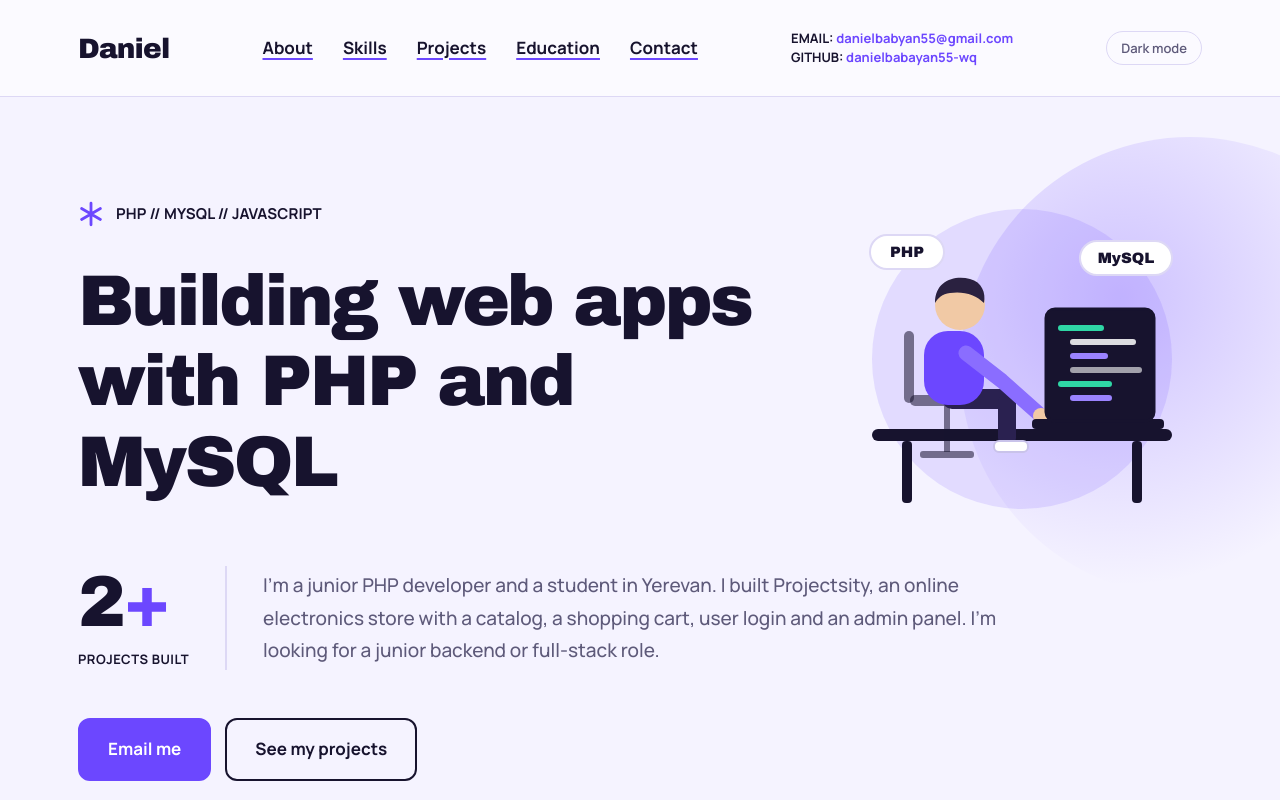
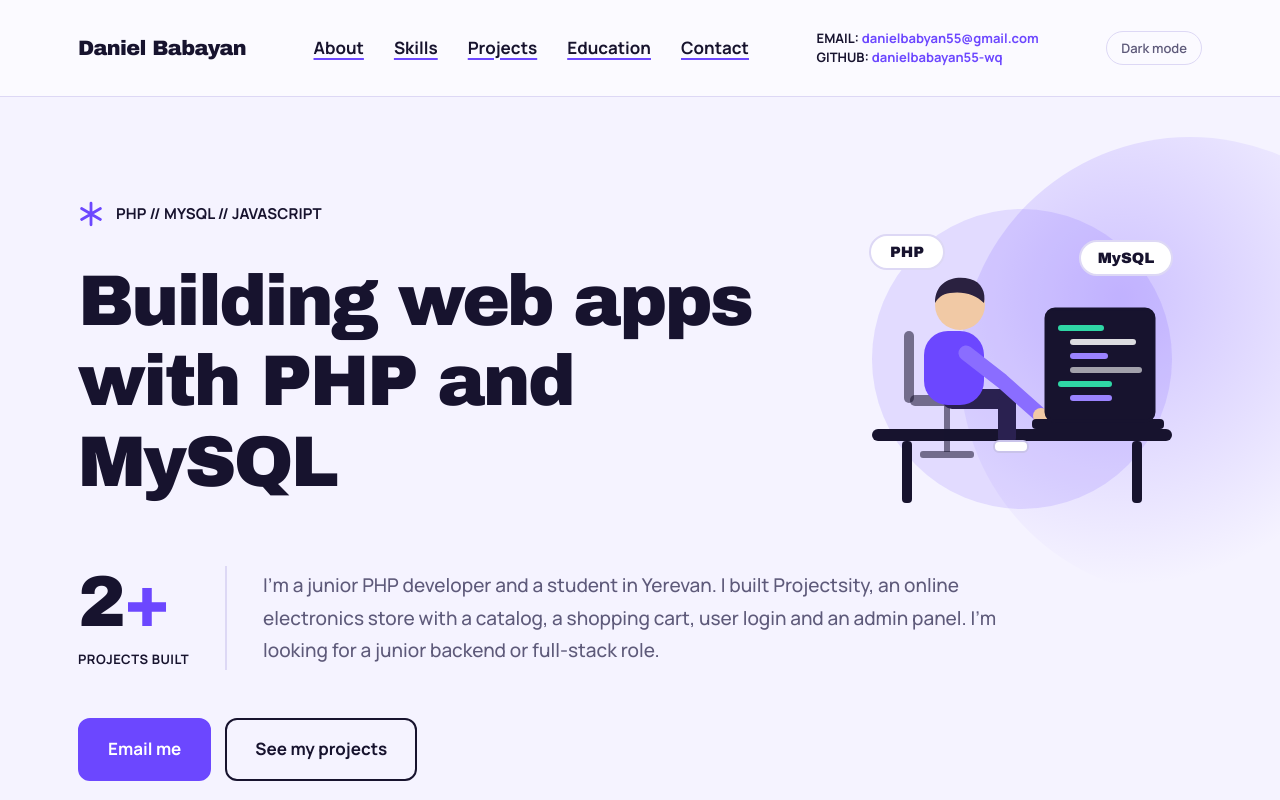
Before and after one commit to danielbabayan55-wq/danielbabayan55-wq.github.io, a plain HTML site: page index.html in a window 1280 px wide. Shown: the top 800 px of the page. Drawn offline with Linux system fonts and the light colour scheme; a web font is replaced by a local one.

Commit message:
Update title and brand name in index.html

```diff
--- a/index.html
+++ b/index.html
@@ -3,7 +3,7 @@
 <head>
 <meta charset="utf-8">
 <meta name="viewport" content="width=device-width, initial-scale=1, viewport-fit=cover">
-<title>Daniel – Junior PHP Developer</title>
+<title>Daniel Babayan – Junior PHP Developer</title>
 <link rel="preconnect" href="https://fonts.googleapis.com">
 <link rel="preconnect" href="https://fonts.gstatic.com" crossorigin>
 <link href="https://fonts.googleapis.com/css2?family=Unbounded:wght@300;500;700&family=Manrope:wght@400;500;600;700&display=swap" rel="stylesheet">
@@ -36,7 +36,7 @@ a:focus-visible,button:focus-visible{outline:3px solid var(--mint);outline-offse
 /* header */
 header.bar{background:var(--bar);border-bottom:1px solid var(--line)}
 .bar .wrap{display:flex;align-items:center;justify-content:space-between;gap:24px;min-height:96px}
-.brand{font:700 1.75rem var(--display);text-decoration:none;letter-spacing:-.03em}
+.brand{font:700 1.3rem var(--display);text-decoration:none;letter-spacing:-.03em;white-space:nowrap}
 nav{display:flex;gap:30px}
 nav a{font-weight:700;text-decoration:underline;text-decoration-thickness:2px;text-underline-offset:4px;text-decoration-color:var(--accent)}
 nav a:hover{color:var(--accent)}
@@ -139,7 +139,7 @@ footer .big a{text-decoration-color:var(--accent);text-decoration-thickness:5px;
 <body>
 <header class="bar">
   <div class="wrap">
-    <a class="brand" href="#top">Daniel</a>
+    <a class="brand" href="#top">Daniel Babayan</a>
     <nav aria-label="Sections">
       <a href="#about">About</a><a href="#skills">Skills</a><a href="#projects">Projects</a><a href="#education">Education</a><a href="#contact">Contact</a>
     </nav>
```
